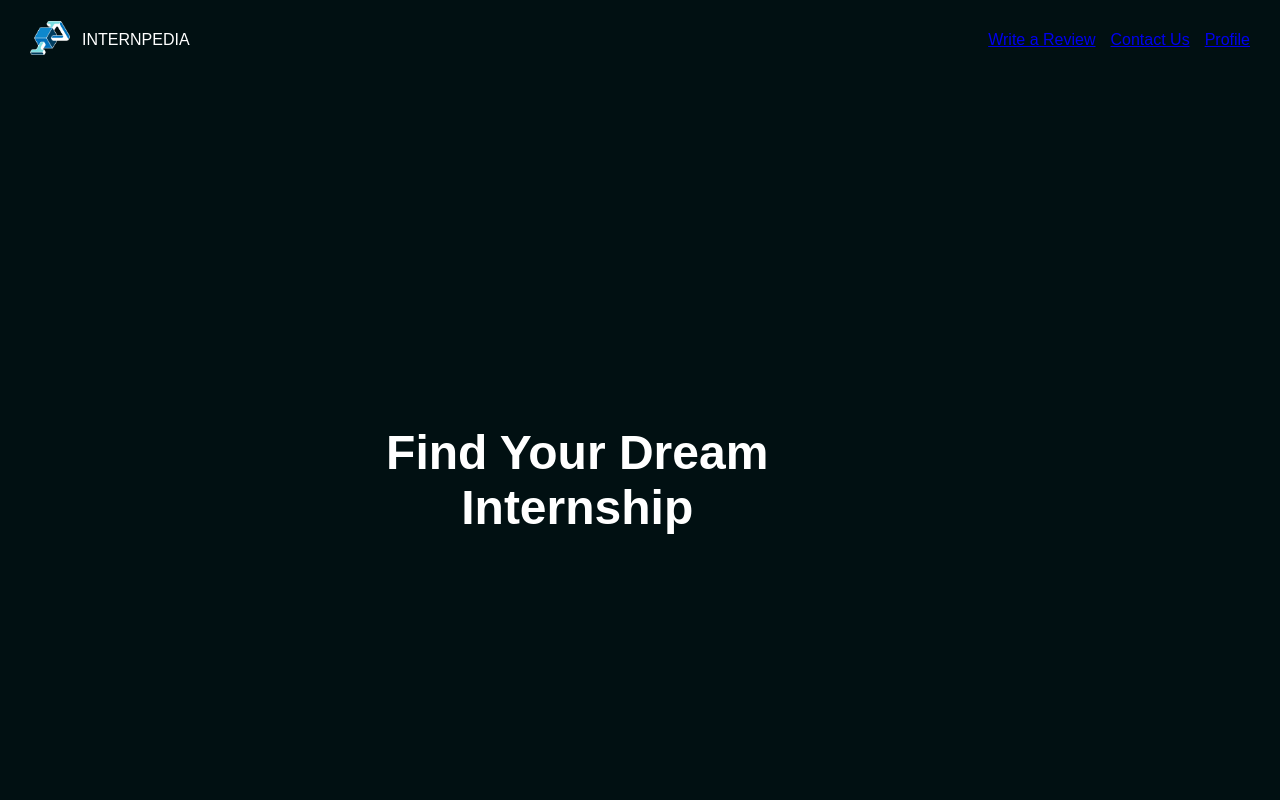
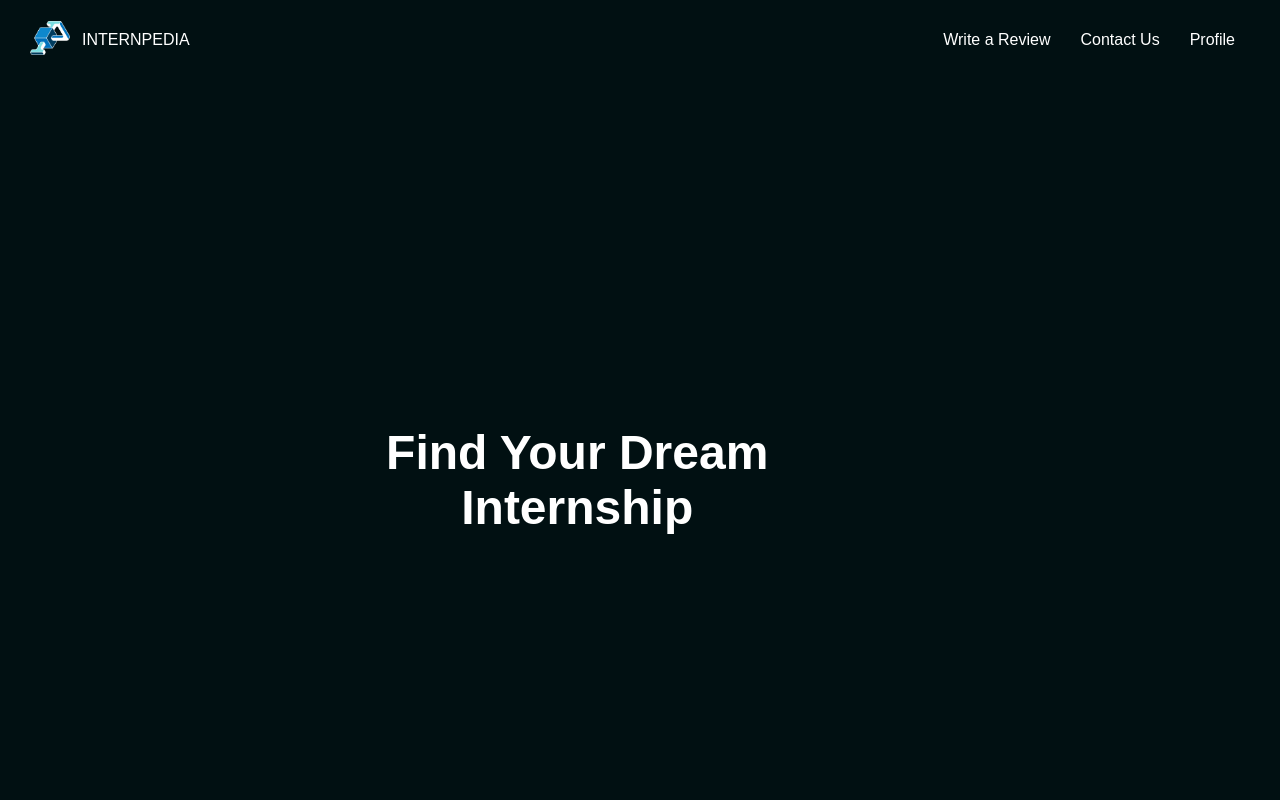
Before and after one commit to internpedia/frontend, a React (Create React App) app: page / in a window 1280 px wide. Shown: the top 800 px of the page. Built offline with nearby package versions, Linux system fonts and the light colour scheme.

Commit message:
style-improve

```diff
--- a/src/components/Header.css
+++ b/src/components/Header.css
@@ -2,6 +2,8 @@
   /* width: calc(100vw -1000px); */
   height: 10vh;
   min-height: 80px;
+  background-color: #011012;
+  color: white;
 
   flex-direction: row;
   display: flex;
@@ -30,4 +32,16 @@
 .headerLogo {
   width: auto;
   object-fit: contain;
+  cursor: pointer;
 }
+.Header-link{
+  color: white;
+  text-decoration: none;
+  transition: all .5sec ease;
+  margin:0 15px;
+}
+
+.Header-link:hover{
+  margin-top: -2px;
+  color: aquamarine;
+}
--- a/src/components/Header.js
+++ b/src/components/Header.js
@@ -5,10 +5,7 @@ import { Link, BrowserRouter as Router } from "react-router-dom";
 
 function Header() {
   return (
-    <div
-      className="headerContainer"
-      style={{ backgroundColor: rich_black, color: white }}
-    >
+    <div className="headerContainer">
       <div className="inlineContent">
         <div class="logo">
           <img
@@ -24,11 +21,11 @@ function Header() {
       </div>
       <div className="inlineContent">
         <Router>
-          <Link to="/">Write a Review</Link>
-          <Link to="/" style={{ marginLeft: "15px", marginRight: "15px" }}>
+          <Link className="Header-link" to="/">Write a Review</Link>
+          <Link className="Header-link" to="/">
             Contact Us
           </Link>
-          <Link to="/">Profile</Link>
+          <Link className="Header-link" to="/">Profile</Link>
         </Router>
       </div>
     </div>
--- a/src/components/ReviewModal.css
+++ b/src/components/ReviewModal.css
@@ -18,3 +18,7 @@
     font-size: 18px; /* Font size */
     position: relative;
   }
+
+.text-section h1{
+  color: aquamarine;
+}
--- a/src/pages/Homepage.css
+++ b/src/pages/Homepage.css
@@ -36,6 +36,10 @@
   color: white; /* Light color text for contrast */
   font-size: 3rem; /* Adjust the font size as needed */
   margin: 0; /* Remove default margin */
+}
+.landing-page-container h1:hover{
+  color: aquamarine;
+  cursor: pointer;
 }
 
 .App-link {
```
Also changed, not shown: src/components/ReviewModal.js (+10 -15 lines), 1 other file (tests, documents, lock files or other folders).
